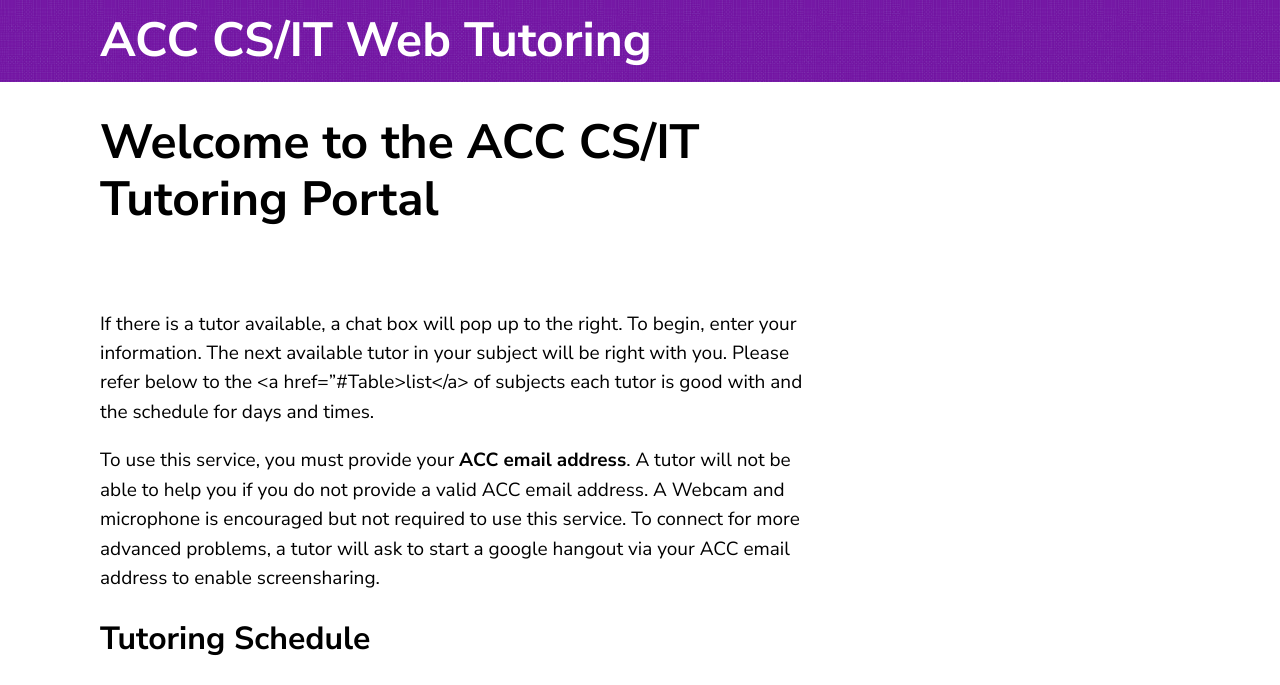
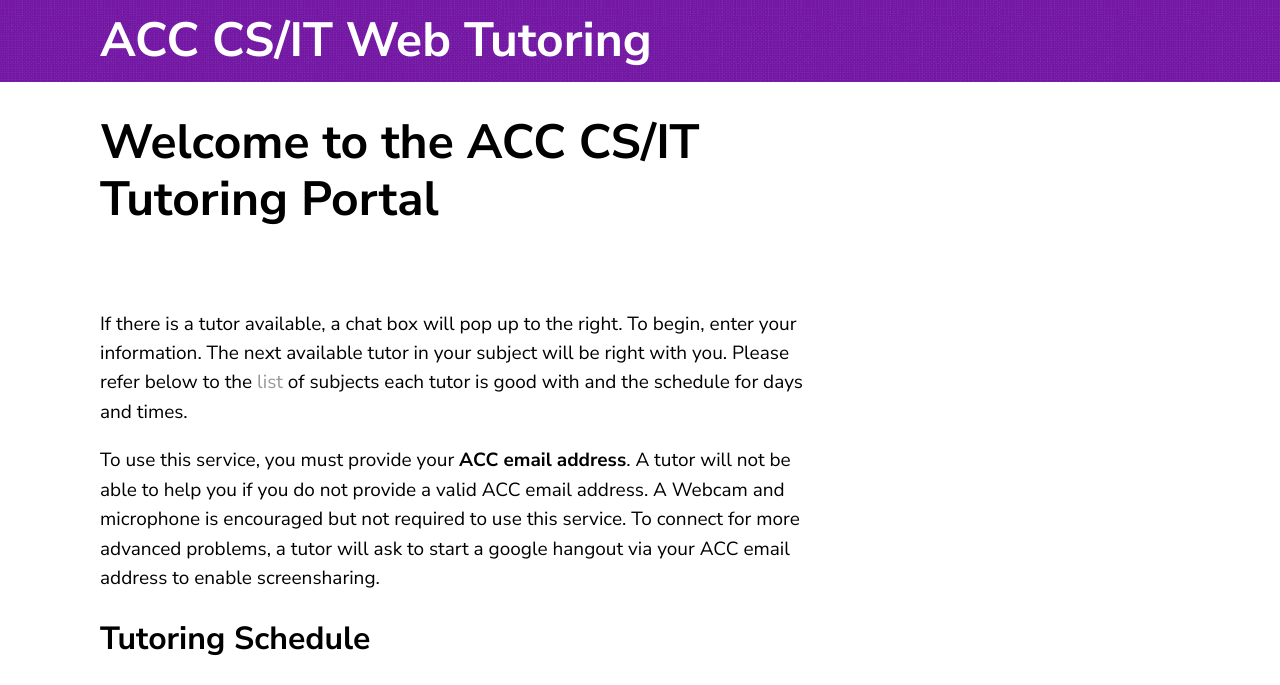
Before and after one commit to roosterrichard/acctutor, a Jekyll site: the page built from index.md, in a window 1280 px wide. Shown: the top 685 px of the page. Built offline with Jekyll 4.4.1, drawn with Linux system fonts in a browser that asks for light colours; our own code applies the rules of GitHub Pages for plain Markdown files; grey boxes are pictures that could not be loaded.

Commit message:
Update index.md

```diff
--- a/index.md
+++ b/index.md
@@ -6,7 +6,7 @@ layout: home
 <div id="tutoring-available"> &nbsp; </div>
 If there is a tutor available, a chat box will pop up to the right. To begin,
 enter your information. The next available tutor in your subject will be right
-with you. Please refer below to the <a href="#Table>list</a> of subjects each tutor is good with and the schedule for days and times.
+with you. Please refer below to the <a href="#Table">list</a> of subjects each tutor is good with and the schedule for days and times.
 
 To use this service, you must provide your __ACC email address__. A tutor will
 not be able to help you if you do not provide a valid ACC email address. A Webcam
```
